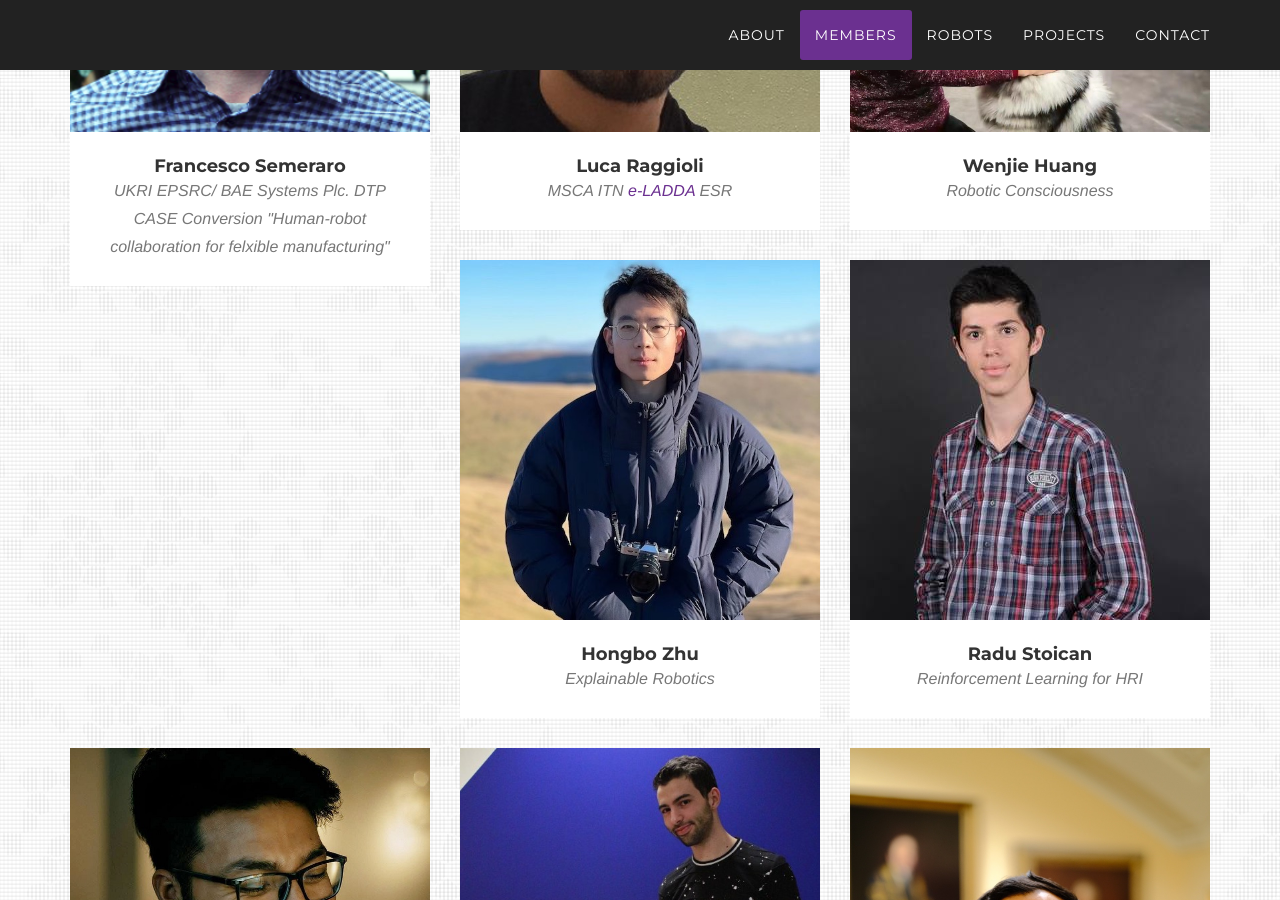
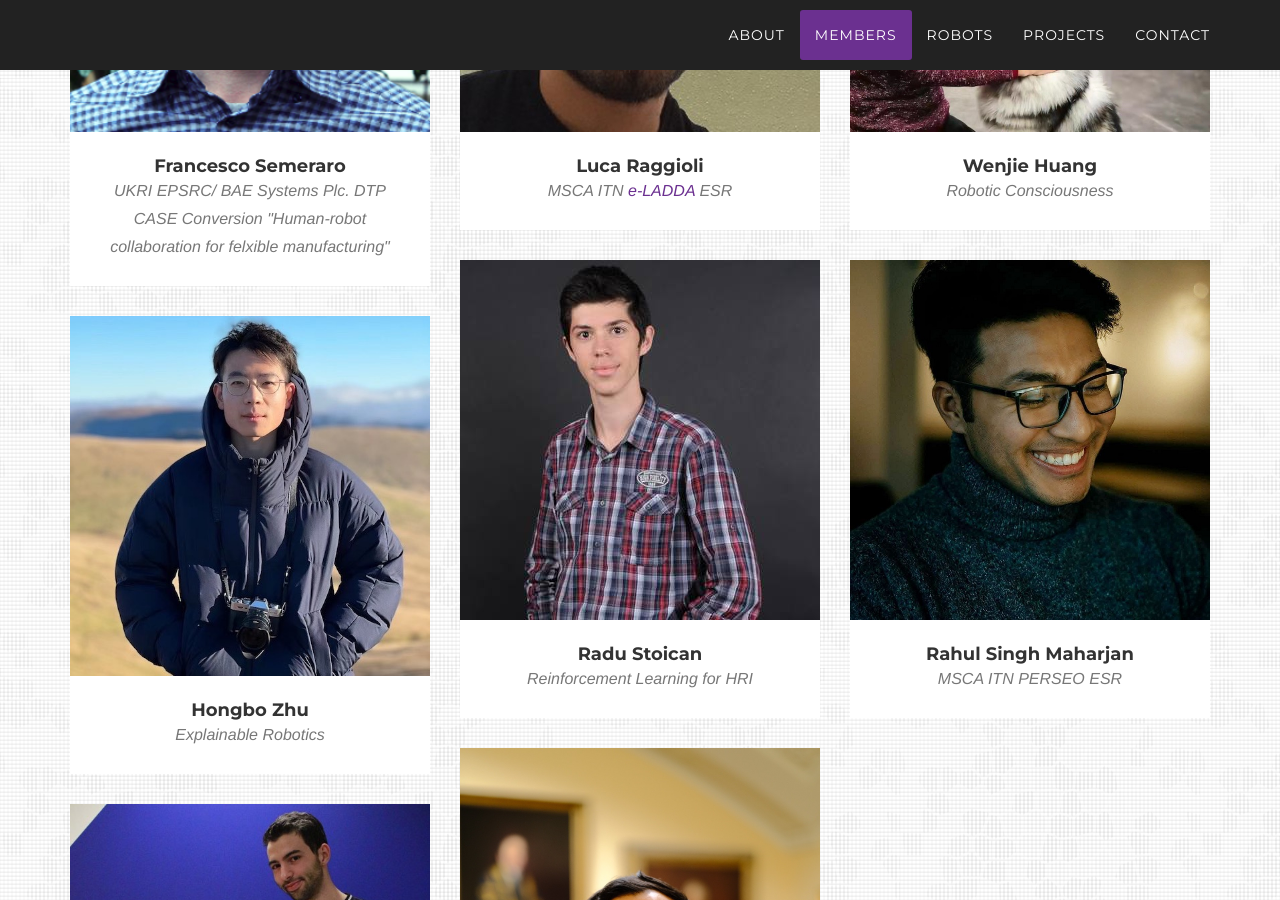
Before and after one commit to corolab/corolab.github.io, a Jekyll site: the page built from README.md, in a window 1280 px wide and 900 px high, scrolled down 3891 px. Built offline with Jekyll 4.4.1, drawn with Linux system fonts in a browser that asks for light colours; some web fonts are replaced; our own code applies the rules of GitHub Pages for plain Markdown files.

Commit message:
Using waterfall to adapt to different profile heights

```diff
--- a/_includes/js.html
+++ b/_includes/js.html
@@ -15,3 +15,6 @@
 
     <!-- Custom Theme JavaScript -->
     <script src="{{ "/js/agency.js" | prepend: site.baseurl }}"></script>
+
+    <script src="{{ "/js/masonry.pkgd.min.js" | prepend: site.baseurl }}"></script>
+    <script src="{{ "/js/masonry_init.js" | prepend: site.baseurl }}"></script>
--- a/_includes/members.html
+++ b/_includes/members.html
@@ -86,7 +86,7 @@
                 </div>
             </div>
 
-            <div class="row">
+            <div class="row phd-students">
 
             {% for member in include.phds %}
             {% assign var = forloop.index0 | modulo:2 %}
--- /dev/null
+++ b/js/masonry_init.js
@@ -0,0 +1,8 @@
+var $grid = $('.phd-students').masonry({
+    horizontalOrder: true,
+    initLayout: true,
+});
+
+$grid.imagesLoaded().progress( function() {
+    $grid.masonry('layout');
+});
```
Also changed, not shown: js/masonry.pkgd.min.js (added), 1 other file.
